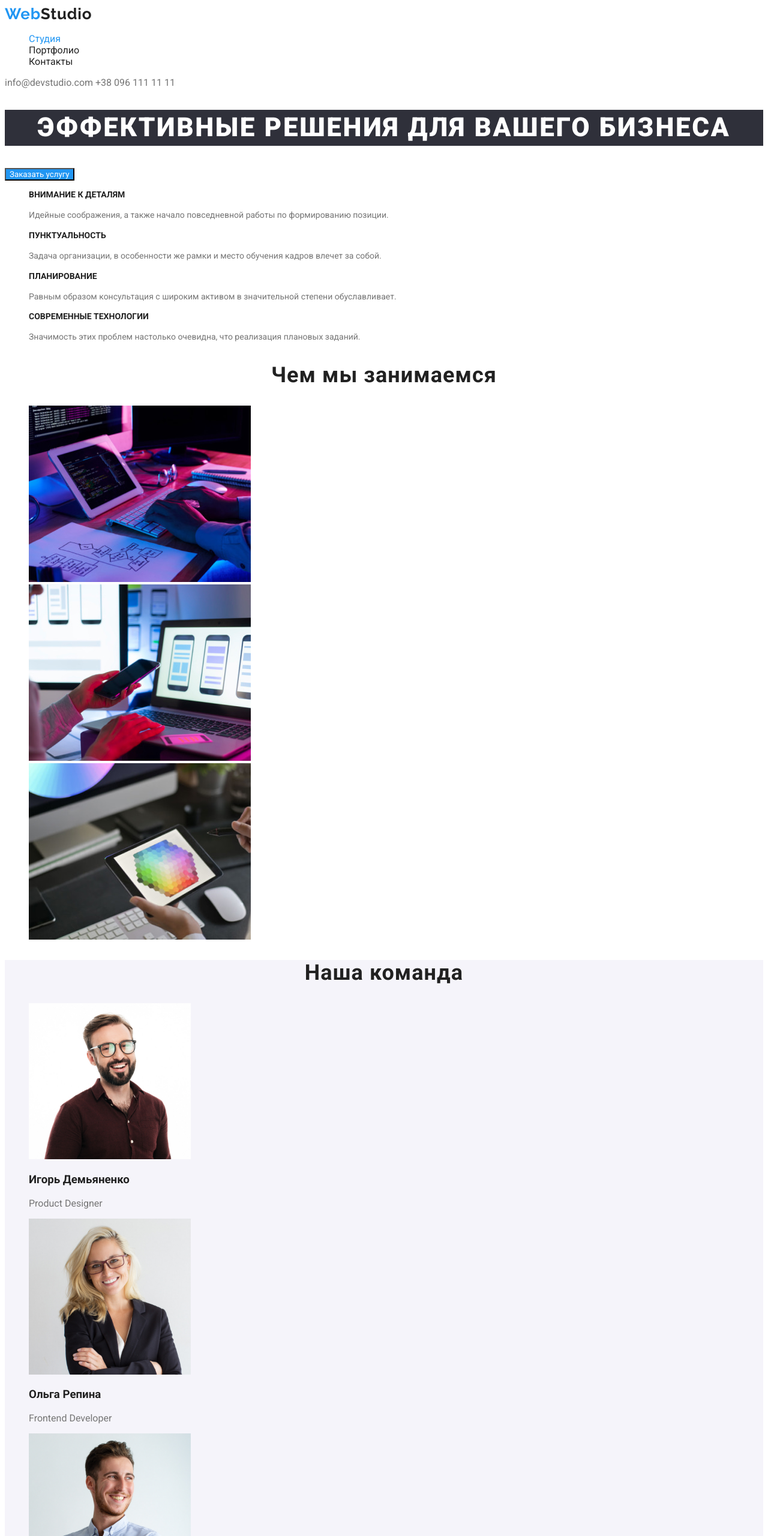
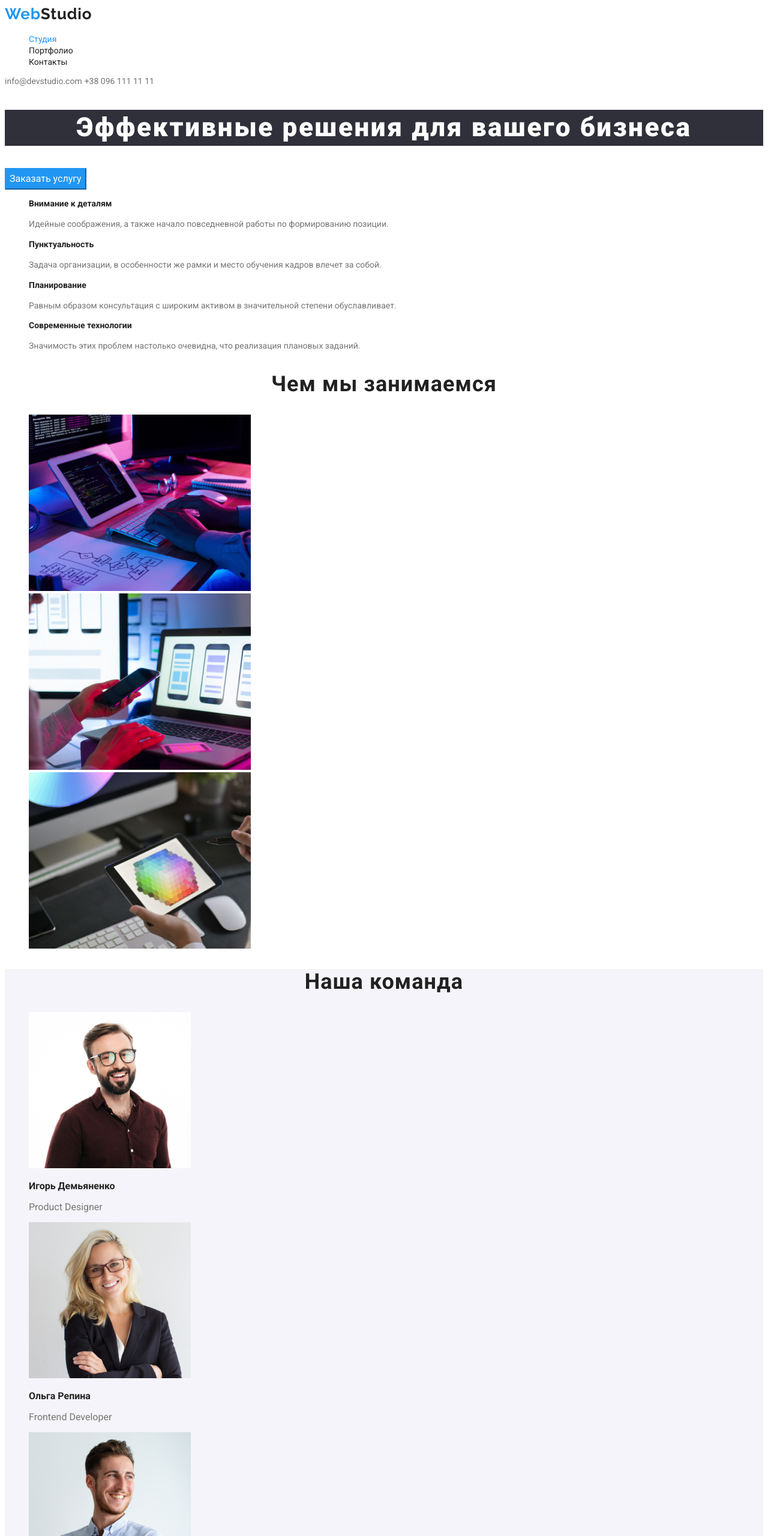
Before and after one commit to Evg72/goit-markup-hw-02, a plain HTML site: page index.html in a window 1280 px wide. Shown: the top 2560 px of the page at 60% size. Drawn offline with Linux system fonts and the light colour scheme.

Commit message:
correct style

```diff
--- a/css/styles.css
+++ b/css/styles.css
@@ -4,30 +4,44 @@
 /* вторичный цвет фона F5F4FA*/
 /* акцент #2196F3*/
 
-:root {
-  --primary-text-color: #212121;
-  --title-text-color: #757575;
-  --accent-color: #2196f3;
-  --primary-white-color: #ffffff;
+body {
+  background-color: #ffffff;
+  color: #212121;
+  font-family: Roboto, sans-serif;
+  font-style: normal;
 }
 
-body {
-  background-color: var(--primary-white-color);
-  color: var(--primary-text-color);
-  font-family: Roboto, sans-serif;
-}
 .btn {
   cursor: pointer;
 }
 
 .header-btn {
   font-family: inherit;
+}
+
+.header-btn {
+  font-style: Bold;
+  font-size: 16px;
+  line-height: 30px;
+  align: Center;
+  vertical-align: Center;
+  letter-spacing: 6%;
   color: #ffffff;
   background-color: #2196f3;
+  border-color: #2196f3;
 }
 
 .secondary-btn {
   font-family: inherit;
+}
+.secondary-btn {
+  font-style: Medium;
+  font-size: 16px;
+  line-height: 1.62;
+
+  align: Center;
+  vertical-align: Top;
+  letter-spacing: 3%;
   color: #ffffff;
   background-color: #2196f3;
 }
@@ -39,38 +53,62 @@ ul {
 a {
   text-decoration: none;
 }
-.logo {
-  color: var(--primary-text-color);
+
+.hero {
+  background-color: #ffffff;
+}
+
+.logo-title {
+  color: #212121;
   font-family: "Raleway";
   font-weight: 700;
   font-size: 26px;
   line-height: 1.19;
   letter-spacing: 0.03em;
 }
-.title {
-  color: var(--accent-color);
+
+.logo {
+  font-family: "Raleway";
+  font-weight: 700;
+  font-size: 26px;
+  line-height: 1.19;
+  letter-spacing: 0.03em;
+  color: #2196f3;
 }
 
 /* Sait-nav */
 .site-nav .link {
-  color: var(--primary-text-color);
+  font-style: Medium;
+  font-size: 14px;
+  line-height: 1.14;
+  align: Left;
+  vertical-align: To;
+  letter-spacing: 2%;
+  color: #212121;
 }
 
 .site-nav .link:hover,
 .site-nav .link:focus {
-  color: var(--accent-color);
+  color: #2196f3;
 }
 .site-nav .link.current {
-  color: var(--accent-color);
+  color: #2196f3;
 }
 
 /* Auth-nav */
 .auth-nav .link {
+  font-style: Medium;
+  font-size: 14px;
+  line-height: 1.14;
+
+  align: Left;
+  vertical-align: Top;
+  letter-spacing: 2%;
   color: #757575;
 }
 .auth-nav .link:hover,
 .auth-nav .link:focus {
-  color: var(--accent-color);
+  color: #2196f3;
 }
 
 /* Секция уникальный контент*/
@@ -80,7 +118,7 @@ a {
   line-height: 1.36;
   text-align: center;
   letter-spacing: 0.06em;
-  text-transform: uppercase;
+
   color: #ffffff;
   background-color: #2f303a;
 }
@@ -90,13 +128,18 @@ a {
   font-weight: 700;
   font-size: 14px;
   line-height: 1.14;
-  text-transform: uppercase;
+  align: Left;
+  vertical-align: Top;
+  letter-spacing: 3%;
   color: #212121;
 }
 .section-list .work {
   font-weight: 400;
   font-size: 14px;
   line-height: 1.71;
+  align: Left;
+  vertical-align: Top;
+  letter-spacing: 3%;
   color: #757575;
 }
 /*Секция Чем мы занимаемся*/
@@ -110,20 +153,40 @@ a {
   color: #212121;
 }
 /*Команда*/
+
 .tims {
   background: #f5f4fa;
 }
-.work-list .list {
-  color: var(--primary-text-color);
+.tims .list {
+  font-style: Medium;
+  font-size: 16px;
+  line-height: 1.19;
+  align: Center;
+  vertical-align: Top;
+  letter-spacing: 3%;
+  color: #212121;
 }
-.work-list .title {
+
+.tims .title {
+  font-style: Regular;
+  font-size: 16px;
+  line-height: 19px;
+  vertical-align: Top;
+  letter-spacing: 3%;
   color: #757575;
 }
+
 /*Футер*/
 .futer {
   background-color: #212121;
 }
+
 .logo .color {
+  font-family: "Raleway";
+  font-weight: 700;
+  font-size: 26px;
+  line-height: 1.19;
+  letter-spacing: 0.03em;
   color: #ffffff;
 }
 /* Address list  */
@@ -134,7 +197,7 @@ a {
 
 .address .link:hover,
 .address .link:focus {
-  color: var(--accent-color);
+  color: #2196f3;
 }
 .address .color {
   color: #ffffff;
--- a/index.html
+++ b/index.html
@@ -17,8 +17,8 @@
     <!--Секция хедер-->
     <header class="hero">
       <a href="./index.html" class="logo"
-        ><span class="logo title">Web</span>Studio</a
-      >
+        ><span class="logo">Web</span><span class="logo-title">Studio</span>
+      </a>
       <nav>
         <ul class="site-nav list">
           <li>
@@ -165,9 +165,8 @@
               target="_blank"
               rel="noopener noreferrer"
               class="link"
+              >г. Киев, пр-т Леси Украинки, 26</a
             >
-              <span class="color">г. Киев, пр-т Леси Украинки, 26</span>
-            </a>
           </li>
           <li>
             <a href="mailto:info@devstudio.com" class="link"
```
Also changed, not shown: portfolio.html (+4 -5 lines).
